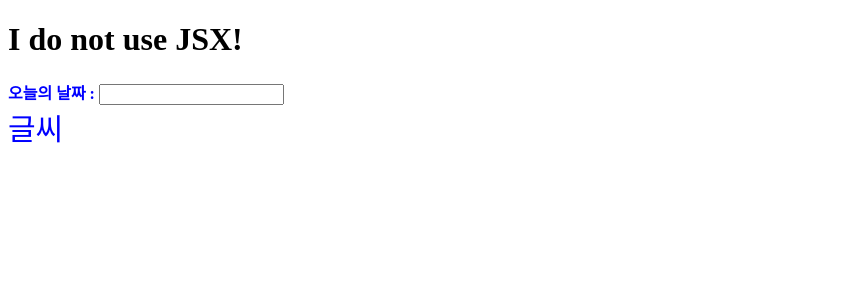
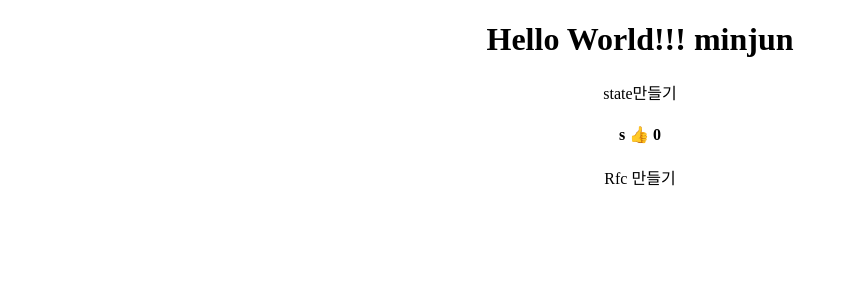
Before and after one commit to minzzzun/ReactPR, a React (Create React App) app: page / in a window 1280 px wide. Shown: the top 300 px of the page, without its empty margins (0-848 px from the left). Built offline with nearby package versions, Linux system fonts and the light colour scheme.

Commit message:
함수형 컴포넌트 만들기 연습

```diff
--- a/src/App.js
+++ b/src/App.js
@@ -1,14 +1,35 @@
 
+import { useState } from 'react';
 import './App.css';
 import Comp1 from './Comp1';
+
+
+
+function Hello(props) {
+  return (
+    <h1>Hello World!!! {props.name} </h1>
+  );
+}
+
+function StatePractice() {
+  let [name,b] = useState("state만들기 ");
+  return (
+    <div>
+      {name}
+      <h4> { name[0] } <span>👍</span> 0 </h4>
+
+    </div>
+  );
+}
+
+
 
 function App() {
   return (
     <div className="App">
 
-        <div className="black-nav">
-        <h4>블로그임</h4>
-      </div>
+        <Hello name="minjun"/>
+        <StatePractice/>
         <Comp1/>
     </div>
   );
--- a/src/Comp1.js
+++ b/src/Comp1.js
@@ -1,12 +1,9 @@
-import React, { Component } from 'react'
+import React from 'react'
 
-export default class Comp1 extends Component {
-  render() {
-    return (
-      <div>
-        hello
-
-      </div>
-    )
-  }
+export default function Comp1() {
+  return (
+    <div>
+      Rfc 만들기
+    </div>
+  )
 }
--- a/src/index.js
+++ b/src/index.js
@@ -19,18 +19,10 @@
   </ul>
  );
 root.render(
-  // <React.StrictMode>
-  //   <App />
-  // </React.StrictMode>
-  // myElement
+  <React.StrictMode>
+    <App />
+  </React.StrictMode>
 
-
-  // myElement3
-  <>
-  {myElement4}
-  {myElement5}
-  <div style={ {color : 'blue', fontSize : '30px'} }> 글씨 </div>
-  </>
 );
 
 // If you want to start measuring performance in your app, pass a function
```
